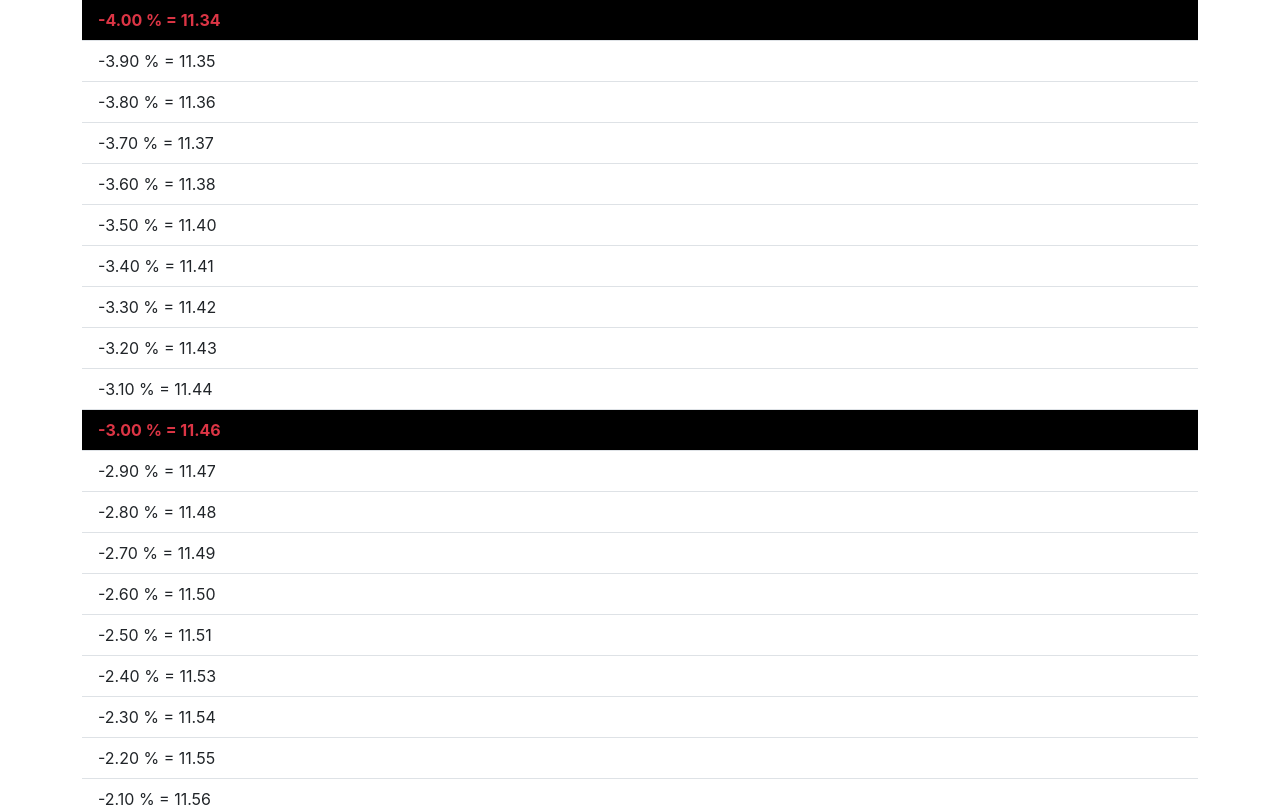
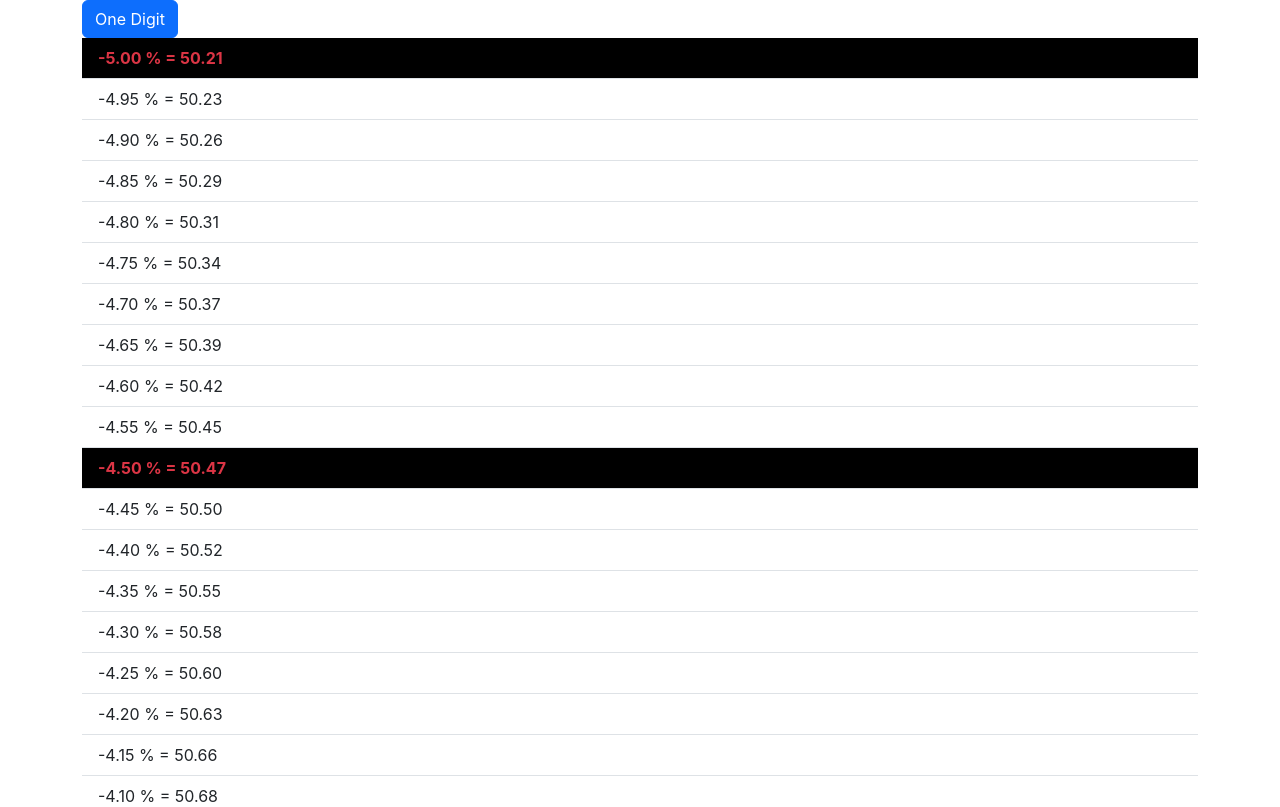
Before and after one commit to leonwebdev/price_calculate, a React (Create React App) app: page / in a window 1280 px wide. Shown: the top 807 px of the page. Built offline with nearby package versions, Linux system fonts and the light colour scheme.

Commit message:
Refactor App.js to update button state and import and use OneDigit component

```diff
--- a/src/App.js
+++ b/src/App.js
@@ -4,7 +4,7 @@ import OneDigit from "./OneDigit";
 import TwoDigit from "./TwoDigit";
 import { Container, Button } from "react-bootstrap";
 function App() {
-    const [whichButton, setWhichButton] = useState("one");
+    const [whichButton, setWhichButton] = useState(true);
     return (
         <Container>
             {whichButton === "one" ? (
```
